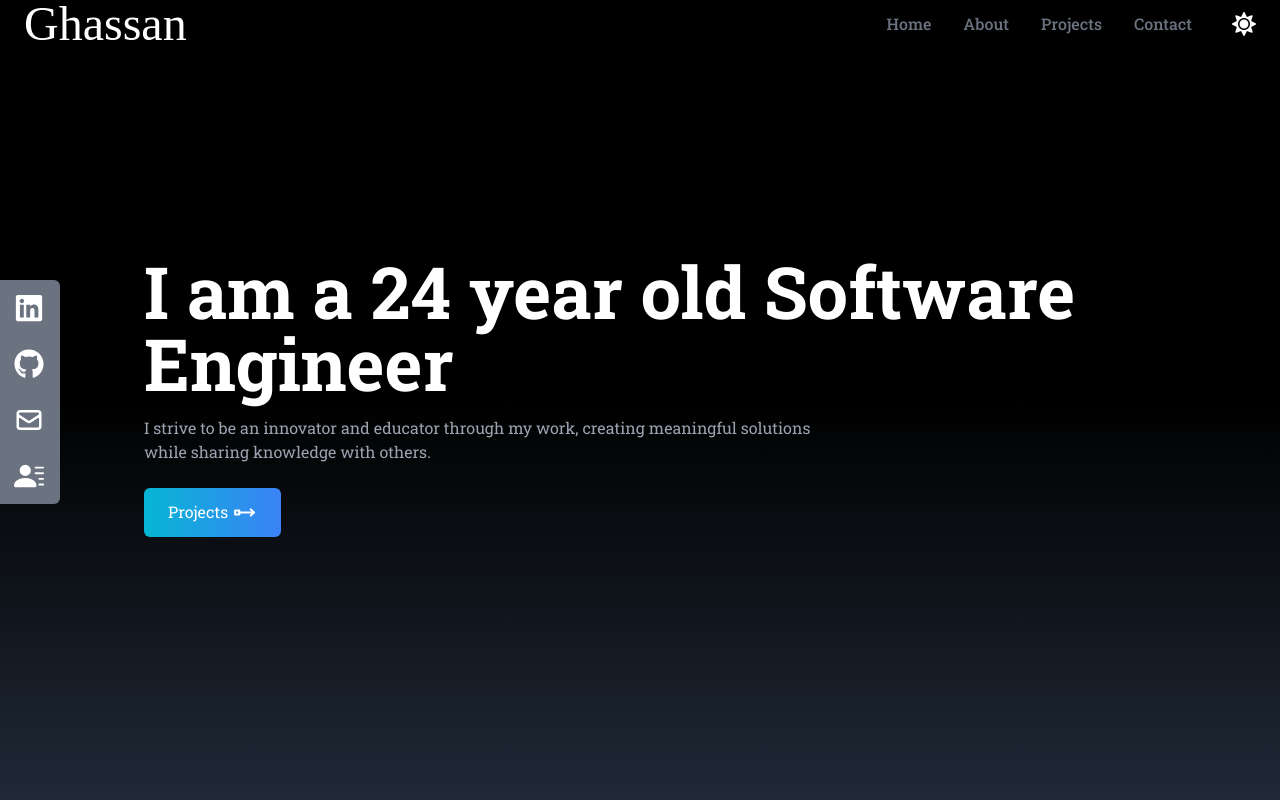
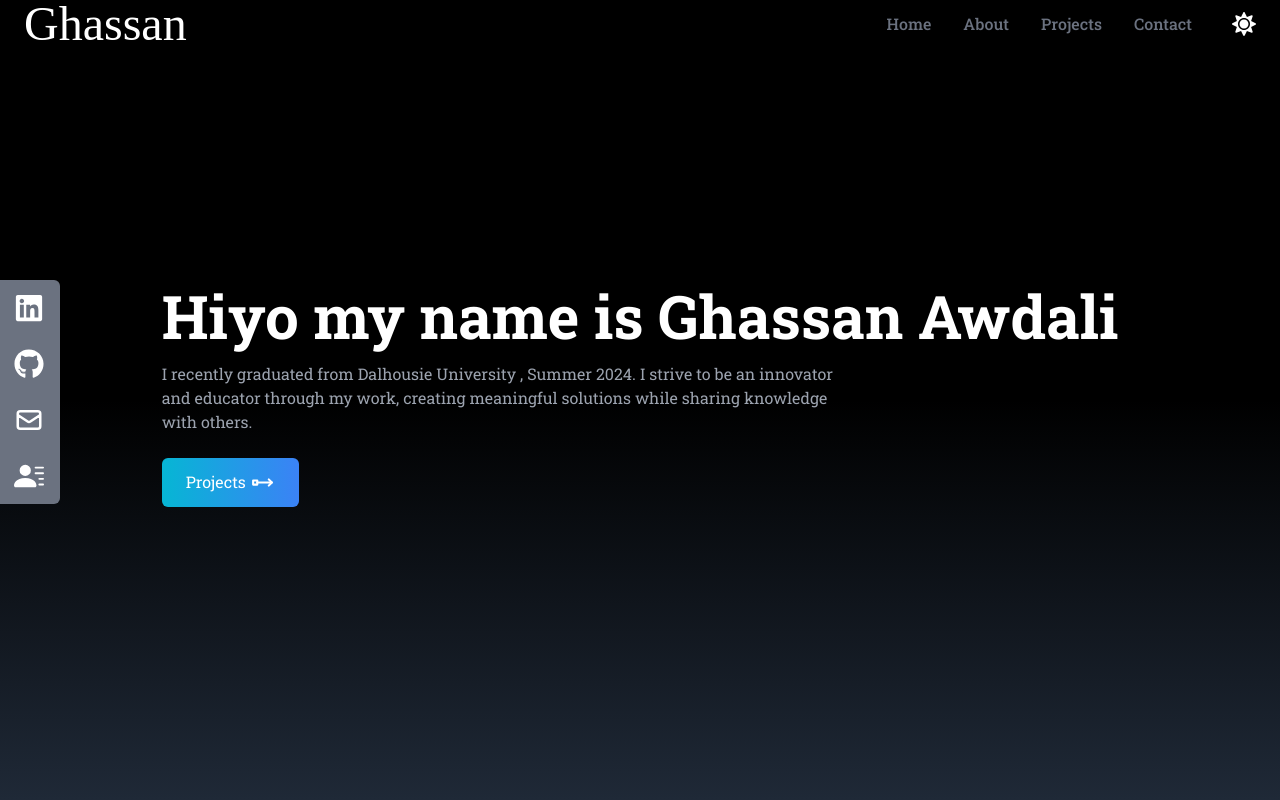
Before and after one commit to Ghassan-Awdali/portfolio, a React (Create React App) app: page / in a window 1280 px wide. Shown: the top 800 px of the page. Built offline with nearby package versions, Linux system fonts and the light colour scheme; a web font is replaced by a local one.

Commit message:
fix home info

```diff
--- a/src/components/Home.jsx
+++ b/src/components/Home.jsx
@@ -18,11 +18,11 @@ const Home = () => {
       <div className="max-w-screen-lg mx-auto flex flex-col items-center justify-center h-full px-4 md:flex-row">
         <div className="flex flex-col justify-center h-full">
           <h2
-            className={`text-4xl sm:text-5xl md:text-7xl font-bold ${
+            className={`text-4xl sm:text-5xl md:text-6xl font-bold ${
               isDarkMode ? "text-white" : "text-gray-900"
             }`}
           >
-            I am a 24 year old Software Engineer
+            Hiyo my name is Ghassan Awdali
           </h2>
 
           <p
@@ -30,7 +30,8 @@ const Home = () => {
               isDarkMode ? "text-gray-400" : "text-gray-600"
             } py-4 max-w-2xl`}
           >
-            I strive to be an innovator and educator through my work, creating
+            I recently graduated from Dalhousie University , Summer 2024. I
+            strive to be an innovator and educator through my work, creating
             meaningful solutions while sharing knowledge with others.
           </p>
 
```
